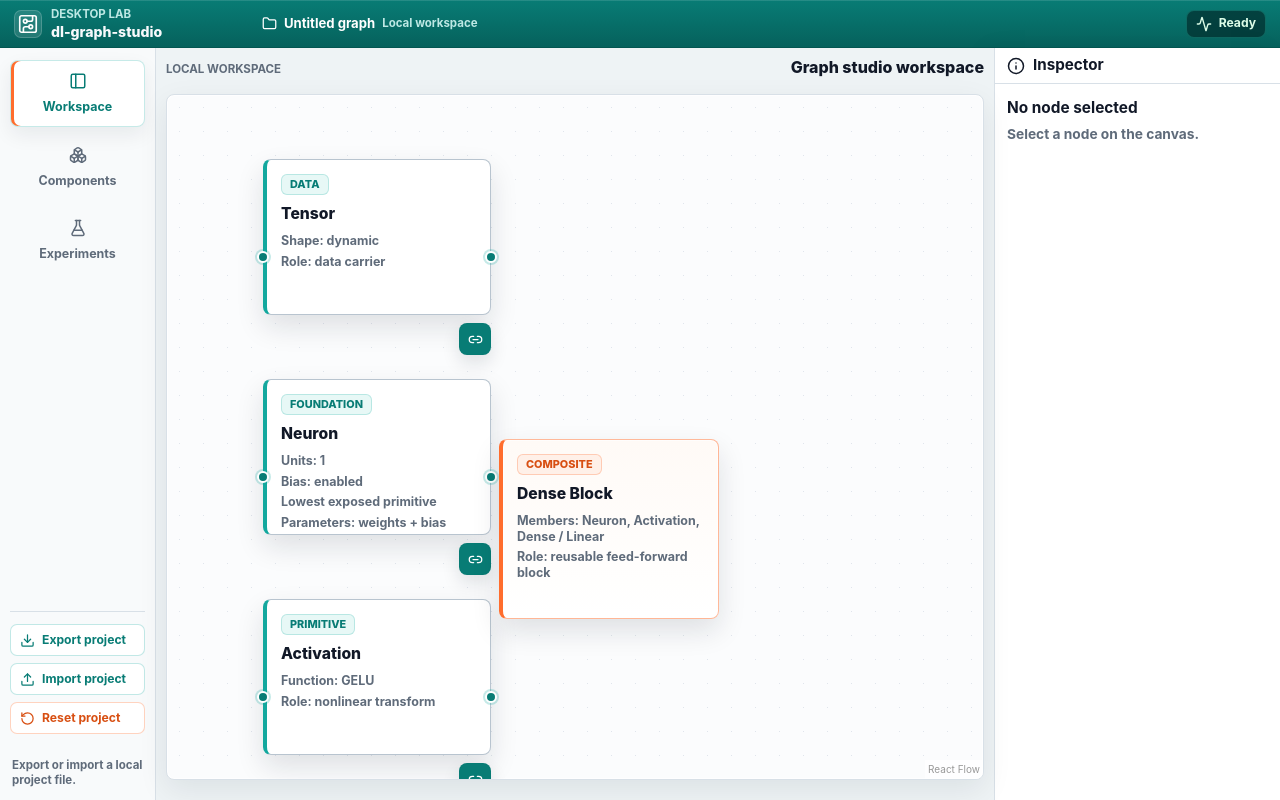
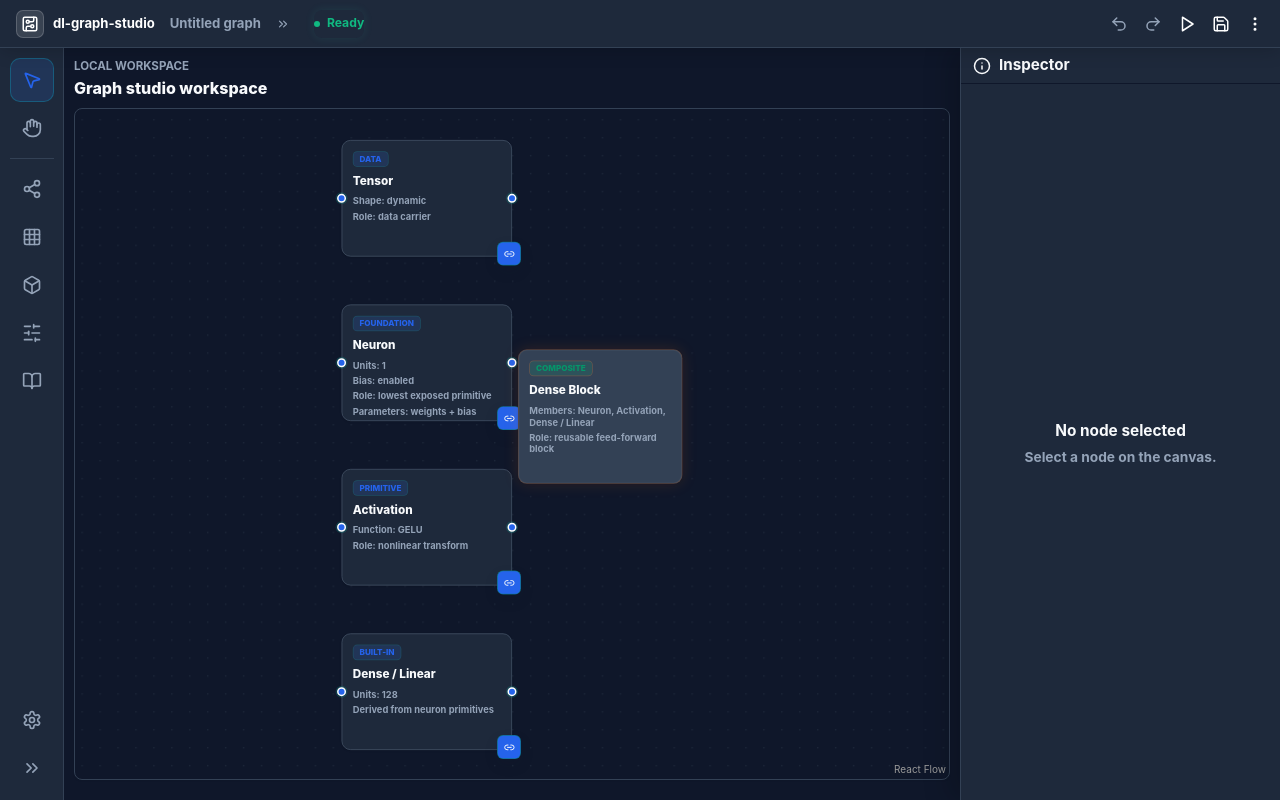
Before and after one commit to DoMo-98/dl-graph-studio, a React (Vite) app: page / in a window 1280 px wide. Built offline with nearby package versions, Linux system fonts and the light colour scheme.

Commit message:
fix: use logical coordinate size for canvas extents

```diff
--- a/src/App.tsx
+++ b/src/App.tsx
@@ -1,20 +1,36 @@
 import {
   Activity,
   AlertTriangle,
-  Boxes,
+  BookOpen,
+  Box,
+  ChevronsRight,
   CircuitBoard,
   Download,
-  FlaskConical,
   Folder,
+  Grid,
+  Hand,
   Info,
   Link2,
-  PanelLeft,
+  MousePointer2,
+  Play,
   RotateCcw,
+  Save,
+  Settings,
+  Share2,
+  SlidersHorizontal,
   Trash2,
+  Undo2,
+  Redo2,
   Upload,
   X,
+  MoreVertical,
+  Maximize,
+  Minimize,
+  Minus,
+  Plus,
+  Lock
 } from "lucide-react";
-import { useCallback, useEffect, useMemo, useRef, useState } from "react";
+import { useCallback, useMemo, useState } from "react";
 import type { ChangeEvent, KeyboardEvent } from "react";
 import {
   Background,
@@ -54,7 +70,7 @@ type ConnectionValidationResult =
   | { isValid: false; message: string };
 
 const defaultCanvasSize = { width: 960, height: 960 };
-const primitiveFlowNodeSize = { width: 228, height: 196 };
+const primitiveFlowNodeSize = { width: 228, height: 156 };
 const compositeFlowNodeSize = { width: 220, height: 180 };
 
 const primitiveNodes: PrimitiveNode[] = [
@@ -74,7 +90,7 @@ const primitiveNodes: PrimitiveNode[] = [
     type: "primitive",
     label: "Neuron",
     kind: "Foundation",
-    metadata: ["Lowest exposed primitive", "Parameters: weights + bias"],
+    metadata: ["Role: lowest exposed primitive", "Parameters: weights + bias"],
     parameters: [
       {
         id: "units",
@@ -430,8 +446,6 @@ const nodeTypes: NodeTypes = {
 };
 
 export function App() {
-  const canvasRef = useRef<HTMLElement | null>(null);
-  const [canvasSize, setCanvasSize] = useState(defaultCanvasSize);
   const [graphNodes, setGraphNodes] = useState<GraphNode[]>(
     createInitialGraphNodes,
   );
@@ -457,37 +471,10 @@ export function App() {
   const canvasNodeExtent = useMemo<CoordinateExtent>(
     () => [
       [0, 0],
-      [canvasSize.width, canvasSize.height],
+      [defaultCanvasSize.width, defaultCanvasSize.height],
     ],
-    [canvasSize],
+    [],
   );
-
-  useEffect(() => {
-    const canvasElement = canvasRef.current;
-
-    if (!canvasElement) {
-      return;
-    }
-
-    const updateCanvasSize = () => {
-      setCanvasSize({
-        width: canvasElement.clientWidth || defaultCanvasSize.width,
-        height: canvasElement.clientHeight || defaultCanvasSize.height,
-      });
-    };
-
-    updateCanvasSize();
-
-    if (typeof ResizeObserver === "undefined") {
-      return;
-    }
-
-    const resizeObserver = new ResizeObserver(updateCanvasSize);
-
-    resizeObserver.observe(canvasElement);
-
-    return () => resizeObserver.disconnect();
-  }, []);
 
   const updateNodeParameter = (
     nodeId: string,
@@ -797,16 +784,23 @@ export function App() {
             type: MarkerType.ArrowClosed,
             width: 16,
             height: 16,
-            color: "#087c75",
+            color: "#22d3ee",
           },
           style: {
-            stroke: "#087c75",
+            stroke: "#22d3ee",
             strokeWidth: 2,
+            filter: "drop-shadow(0 0 5px rgba(34, 211, 238, 0.4))",
           },
           labelBgPadding: [8, 4],
           labelBgBorderRadius: 6,
+          labelStyle: {
+            fill: "#f8fafc",
+            fontWeight: 600,
+          },
           labelBgStyle: {
-            fill: "#ffffff",
+            fill: "#0f172a",
+            stroke: "#334155",
+            strokeWidth: 1,
             fillOpacity: 0.96,
           },
         };
@@ -817,73 +811,68 @@ export function App() {
   return (
     <div className="app-shell">
       <header className="app-topbar">
-        <div className="brand-lockup">
-          <div className="brand-mark" aria-hidden="true">
-            <CircuitBoard size={22} strokeWidth={1.8} />
+        <div style={{ display: 'flex', gap: '24px', alignItems: 'center' }}>
+          <div className="brand-lockup">
+            <div className="brand-mark" aria-hidden="true">
+              <CircuitBoard size={18} strokeWidth={2} />
+            </div>
+            <div className="topbar-project" aria-label="Current project">
+              <span>dl-graph-studio</span>
+              <span style={{color: '#94a3b8', margin: '0 8px'}}>Untitled graph</span>
+              <ChevronsRight size={14} color="#94a3b8"/>
+            </div>
           </div>
-          <div>
-            <p className="eyebrow">desktop lab</p>
-            <h1>dl-graph-studio</h1>
+
+          <div className="status-pill" style={{background: 'transparent', border: 'none', color: '#10b981', padding: 0}}>
+            <div style={{width: 6, height: 6, borderRadius: '50%', background: '#10b981'}}></div>
+            <span>Ready</span>
           </div>
         </div>
 
-        <div className="topbar-project" aria-label="Current project">
-          <Folder size={15} aria-hidden="true" />
-          <span>Untitled graph</span>
-          <small>Local workspace</small>
-        </div>
-
-        <div className="status-pill">
-          <Activity size={16} aria-hidden="true" />
-          <span>Ready</span>
+        <div style={{display: 'flex', gap: '16px', alignItems: 'center'}}>
+           <Undo2 size={18} color="#94a3b8" />
+           <Redo2 size={18} color="#94a3b8" />
+           <Play size={18} color="#ffffff" />
+           <Save size={18} color="#ffffff" />
+           <MoreVertical size={18} color="#ffffff" />
         </div>
       </header>
 
       <main id="workspace" className="editor-shell" aria-label="Workspace">
         <aside className="sidebar" aria-label="Primary">
           <nav className="nav-list" aria-label="Workspace sections">
-            <a
-              className="nav-item active"
-              href="#workspace"
-              aria-current="page"
-            >
-              <PanelLeft size={18} aria-hidden="true" />
-              <span>Workspace</span>
+            <a className="nav-item active" href="#select" aria-current="page">
+              <MousePointer2 size={20} aria-hidden="true" />
             </a>
-            <a className="nav-item" href="#components">
-              <Boxes size={18} aria-hidden="true" />
-              <span>Components</span>
+            <a className="nav-item" href="#pan">
+              <Hand size={20} aria-hidden="true" />
             </a>
-            <a className="nav-item" href="#experiments">
-              <FlaskConical size={18} aria-hidden="true" />
-              <span>Experiments</span>
+            <div className="nav-separator"></div>
+            <a className="nav-item" href="#share">
+              <Share2 size={20} aria-hidden="true" />
+            </a>
+            <a className="nav-item" href="#grid">
+              <Grid size={20} aria-hidden="true" />
+            </a>
+            <a className="nav-item" href="#box">
+              <Box size={20} aria-hidden="true" />
+            </a>
+            <a className="nav-item" href="#sliders">
+              <SlidersHorizontal size={20} aria-hidden="true" />
+            </a>
+            <a className="nav-item" href="#book">
+              <BookOpen size={20} aria-hidden="true" />
             </a>
           </nav>
 
-          <div className="project-file-actions">
-            <button type="button" onClick={exportProject}>
-              <Download size={15} aria-hidden="true" />
-              <span>Export project</span>
-            </button>
-            <label className="project-file-import">
-              <Upload size={15} aria-hidden="true" />
-              <span>Import project</span>
-              <input
-                aria-label="Import project"
-                type="file"
-                accept=".dlgraph.json,.json,application/json"
-                onChange={importProject}
-              />
-            </label>
-            <button type="button" onClick={resetProject}>
-              <RotateCcw size={15} aria-hidden="true" />
-              <span>Reset project</span>
-            </button>
-          </div>
-
-          <p className={`project-file-status ${projectStatus.kind}`}>
-            {projectStatus.message}
-          </p>
+          <nav className="nav-list" aria-label="Utility actions" style={{marginTop: 'auto'}}>
+            <a className="nav-item" href="#settings">
+              <Settings size={20} aria-hidden="true" />
+            </a>
+            <a className="nav-item" href="#collapse">
+              <ChevronsRight size={20} aria-hidden="true" />
+            </a>
+          </nav>
         </aside>
 
         <section className="editor-main" aria-label="Project overview">
@@ -895,7 +884,6 @@ export function App() {
           <section
             className="graph-canvas"
             aria-label="Graph canvas"
-            ref={canvasRef}
           >
             <ReactFlow
               nodes={canvasNodes}
@@ -908,15 +896,18 @@ export function App() {
               nodesDraggable={true}
               nodesConnectable={true}
               elementsSelectable={false}
+              nodeExtent={canvasNodeExtent}
               panOnDrag={false}
               zoomOnScroll={false}
               zoomOnPinch={false}
               zoomOnDoubleClick={false}
               autoPanOnNodeDrag={false}
               preventScrolling={false}
+              fitView
+              fitViewOptions={{ padding: 0.1 }}
               defaultViewport={{ x: 0, y: 0, zoom: 1 }}
             >
-              <Background color="#d7dee6" gap={24} size={1} />
+              <Background color="var(--canvas-grid)" gap={24} size={2} />
             </ReactFlow>
 
             {canvasNodes.length === 0 ? (
@@ -981,7 +972,7 @@ export function App() {
 
           {selectedNode ? (
             <div className="inspector-details">
-              <span className="architecture-node-kind">
+              <span className={`architecture-node-kind${selectedNode.type === 'composite' ? ' composite-inspector-tag' : ''}`}>
                 {selectedNode.kind}
               </span>
               <h4>{selectedNode.label}</h4>
--- a/src/styles.css
+++ b/src/styles.css
@@ -1,7 +1,7 @@
 @import "tailwindcss";
 
 :root {
-  color-scheme: light;
+  color-scheme: dark;
   font-family:
     Inter,
     ui-sans-serif,
@@ -10,31 +10,32 @@
     BlinkMacSystemFont,
     "Segoe UI",
     sans-serif;
-  color: #111827;
-  background: #f4f6f8;
-  --surface: #ffffff;
-  --surface-raised: #f9fafb;
-  --surface-muted: #eef2f5;
-  --canvas: #fbfcfd;
-  --canvas-grid: #d7dee6;
-  --ink: #111827;
-  --ink-muted: #5f6b7a;
-  --ink-soft: #7a8696;
-  --border: #d8e0e7;
-  --border-strong: #b8c4cf;
-  --sidebar: #111827;
-  --sidebar-muted: #a8b3c2;
-  --accent: #ff6d2d;
-  --accent-strong: #d84f12;
-  --accent-soft: #fff0e8;
-  --teal: #13a89e;
-  --teal-strong: #087c75;
-  --teal-soft: #e7f8f6;
-  --danger: #b42318;
-  --danger-soft: #fff0ee;
-  --shadow-soft: 0 10px 30px rgb(17 24 39 / 8%);
-  --shadow-node: 0 12px 28px rgb(17 24 39 / 12%);
-  --focus-ring: 0 0 0 3px rgb(255 109 45 / 22%);
+  color: #f8fafc;
+  background: #0f172a;
+  --surface: #1e293b;
+  --surface-raised: #334155;
+  --surface-muted: #0f172a;
+  --canvas: #0f172a;
+  --canvas-grid: #1e293b;
+  --ink: #f8fafc;
+  --ink-muted: #94a3b8;
+  --ink-soft: #64748b;
+  --border: #334155;
+  --border-strong: #475569;
+  --sidebar: #1e293b;
+  --sidebar-muted: #0f172a;
+  --accent: #10b981; /* minimalist green */
+  --accent-strong: #059669;
+  --accent-soft: rgba(16, 185, 129, 0.15);
+  --teal: #3b82f6; /* minimalist blue */
+  --teal-strong: #2563eb;
+  --teal-soft: rgba(59, 130, 246, 0.15);
+  --danger: #ef4444;
+  --danger-soft: rgba(239, 68, 68, 0.15);
+  --topbar-bg: #1e293b;
+  --shadow-soft: 0 1px 2px 0 rgba(0, 0, 0, 0.05);
+  --shadow-node: 0 1px 3px 0 rgba(0, 0, 0, 0.1), 0 1px 2px -1px rgba(0, 0, 0, 0.1);
+  --focus-ring: 0 0 0 2px rgba(59, 130, 246, 0.4);
 }
 
 * {
@@ -59,42 +60,52 @@ a {
 }
 
 .app-shell {
-  display: grid;
-  min-height: 100vh;
-  grid-template-rows: 48px minmax(0, 1fr);
-  background: #eef3f5;
+  display: flex;
+  flex-direction: column;
+  height: 100vh;
+  overflow: hidden;
+  background: var(--surface-muted);
 }
 
 .app-topbar {
-  display: grid;
-  grid-template-columns: 232px minmax(0, 1fr) auto;
+  display: flex;
   align-items: center;
-  gap: 16px;
-  min-width: 0;
-  padding: 0 14px;
-  color: #f8fafc;
-  background: linear-gradient(180deg, #087c75 0%, #06615c 100%);
-  border-bottom: 1px solid rgb(3 79 74 / 82%);
-  box-shadow: 0 1px 0 rgb(255 255 255 / 12%) inset;
+  justify-content: space-between;
+  height: 48px;
+  padding: 0 16px;
+  color: #ffffff;
+  background: var(--topbar-bg);
+  border-bottom: 1px solid var(--border);
+  box-shadow: 0 1px 20px 0 rgba(0, 0, 0, 0.2);
+  z-index: 10;
+}
+
+.app-topbar svg {
+  cursor: pointer;
+  transition: opacity 0.15s;
+}
+
+.app-topbar svg:hover {
+  opacity: 0.7;
 }
 
 .editor-shell {
   display: grid;
-  grid-template-columns: 156px minmax(0, 1fr) 286px;
+  grid-template-columns: 64px minmax(0, 1fr) 320px; /* Narrow sidebar, main canvas, wide inspector */
+  flex: 1;
   min-height: 0;
-  height: calc(100vh - 48px);
   background: var(--surface-muted);
 }
 
 .sidebar {
   display: flex;
   flex-direction: column;
-  gap: 14px;
-  min-height: 0;
-  padding: 12px 10px;
-  color: var(--ink);
-  background: #f8fafb;
+  align-items: center;
+  gap: 8px;
+  padding: 10px 0;
+  background: var(--sidebar);
   border-right: 1px solid var(--border);
+  z-index: 5;
 }
 
 .brand-lockup {
@@ -127,7 +138,7 @@ a {
 
 .brand-lockup .eyebrow {
   margin-bottom: 1px;
-  color: #bde8e4;
+  color: var(--ink-muted);
 }
 
 h1,
@@ -166,24 +177,22 @@ h4 {
 
 .nav-list {
   display: grid;
-  gap: 7px;
+  gap: 4px;
+  padding: 0 10px;
 }
 
 .nav-item {
   display: grid;
-  grid-template-rows: 22px auto;
-  align-items: center;
-  justify-items: center;
-  gap: 6px;
-  min-height: 62px;
-  padding: 9px 6px;
+  place-items: center;
+  width: 44px;
+  height: 44px;
+  margin: 0 auto;
   color: var(--ink-muted);
   background: transparent;
   border: 1px solid transparent;
-  border-radius: 8px;
-  font-size: 0.78rem;
-  font-weight: 720;
-  text-align: center;
+  border-radius: 10px;
+  cursor: pointer;
+  transition: all 0.2s cubic-bezier(0.4, 0, 0.2, 1);
 }
 
 .nav-item:hover {
@@ -201,11 +210,14 @@ h4 {
 
 .nav-item.active {
   color: var(--teal-strong);
-  background: #ffffff;
-  border-color: rgb(19 168 158 / 24%);
-  box-shadow:
-    inset 3px 0 0 var(--accent),
-    0 8px 20px rgb(17 24 39 / 7%);
+  background: var(--teal-soft);
+  border-color: rgba(6, 182, 212, 0.3);
+}
+
+.nav-separator {
+  height: 1px;
+  margin: 4px 0;
+  background: var(--border);
 }
 
 .topbar-project {
@@ -238,12 +250,13 @@ h4 {
   min-height: 28px;
   padding: 0 9px;
   color: #dcfce7;
-  background: rgb(4 47 46 / 72%);
-  border: 1px solid rgb(45 212 191 / 28%);
+  background: rgba(4, 47, 46, 0.4);
+  border: 1px solid rgba(45, 212, 191, 0.3);
   border-radius: 8px;
   font-size: 0.76rem;
   font-weight: 700;
   white-space: nowrap;
+  box-shadow: 0 0 10px rgba(45, 212, 191, 0.1);
 }
 
 .editor-main {
@@ -254,15 +267,15 @@ h4 {
   min-height: 0;
   min-width: 0;
   padding: 10px;
-  background: #eef3f5;
+  background: transparent;
 }
 
 .workspace-context {
   display: flex;
-  align-items: baseline;
-  justify-content: space-between;
+  flex-direction: column;
+  align-items: flex-start;
   min-height: 26px;
-  gap: 12px;
+  gap: 4px;
 }
 
 .workspace-context .eyebrow {
@@ -277,8 +290,8 @@ h4 {
   margin: -10px -12px 12px;
   padding: 0 12px;
   color: var(--ink);
-  background: #ffffff;
-  border-bottom: 1px solid var(--border);
+  background: transparent;
+  border-bottom: 1px solid var(--surface-muted);
 }
 
 .meta-list {
@@ -331,13 +344,14 @@ h4 {
   width: 100%;
   padding: 0 9px;
   color: var(--teal-strong);
-  background: #ffffff;
-  border: 1px solid rgb(19 168 158 / 26%);
+  background: rgba(30, 41, 59, 0.4);
+  border: 1px solid rgba(6, 182, 212, 0.2);
   border-radius: 7px;
   font: inherit;
   font-size: 0.76rem;
   font-weight: 740;
   cursor: pointer;
+  transition: all 0.2s;
 }
 
 .project-file-actions button:last-child {
@@ -396,9 +410,7 @@ h4 {
   background: var(--canvas);
   border: 1px solid var(--border);
   border-radius: 8px;
-  box-shadow:
-    inset 0 0 0 1px rgb(255 255 255 / 86%),
-    var(--shadow-soft);
+  box-shadow: var(--shadow-soft);
 }
 
 .graph-canvas .react-flow {
@@ -408,8 +420,8 @@ h4 {
 }
 
 .graph-canvas .react-flow__attribution {
-  background: rgb(255 255 255 / 86%);
-  color: var(--ink-muted);
+  background: transparent;
+  color: var(--ink-soft);
 }
 
 .graph-canvas .react-flow__node.architecture-flow-node {
@@ -438,70 +450,69 @@ h4 {
   text-align: left;
   padding: 14px;
   color: var(--ink);
-  background: #ffffff;
+  background: var(--surface);
   border: 1px solid var(--border-strong);
-  border-left: 4px solid var(--teal);
-  border-radius: 8px;
+  border-radius: 12px;
   box-shadow: var(--shadow-node);
   outline: none;
   cursor: pointer;
+  transition: all 0.3s cubic-bezier(0.4, 0, 0.2, 1);
 }
 
 .architecture-node.composite-node {
   height: 180px;
-  background: linear-gradient(180deg, #fffaf6, #ffffff);
-  border-color: rgb(255 109 45 / 48%);
-  border-left-color: var(--accent);
+  background: var(--surface-raised);
+  border-color: rgba(249, 115, 22, 0.2);
   box-shadow:
-    inset 0 0 0 1px rgb(255 255 255 / 70%),
+    inset 0 0 0 1px rgba(255, 255, 255, 0.05),
+    0 0 20px rgba(249, 115, 22, 0.15),
     var(--shadow-node);
 }
 
 .architecture-node-shell {
   position: relative;
   display: grid;
-  gap: 8px;
 }
 
 .architecture-node:hover,
 .architecture-node:focus-visible,
 .architecture-node.selected {
-  border-color: var(--accent);
-  border-left-color: var(--accent);
-  outline: 2px solid rgb(255 109 45 / 86%);
-  outline-offset: 2px;
-  box-shadow: var(--shadow-node);
+  border-color: var(--teal-strong);
+  outline: none;
+
+  box-shadow: 0 0 25px rgba(6, 182, 212, 0.25), var(--shadow-node);
+  transform: none;
 }
 
 .architecture-node.moving {
-  border-color: var(--teal);
-  border-left-color: var(--teal-strong);
+  border-color: var(--teal-strong);
   box-shadow:
-    0 0 0 4px rgb(19 168 158 / 20%),
-    0 18px 36px rgb(17 24 39 / 16%);
+    0 0 0 4px rgba(6, 182, 212, 0.3),
+    0 25px 50px -12px rgba(0, 0, 0, 0.5);
   cursor: grabbing;
+  transform: none;
 }
 
 .architecture-node.connection-source {
-  border-color: var(--teal);
-  border-left-color: var(--teal-strong);
+  border-color: var(--teal-strong);
   box-shadow:
-    0 0 0 3px rgb(19 168 158 / 18%),
+    0 0 0 3px rgba(6, 182, 212, 0.3),
+    0 0 20px rgba(6, 182, 212, 0.2),
     var(--shadow-node);
 }
 
 .architecture-node.connection-target {
   border-color: var(--accent);
-  border-left-color: var(--accent);
 }
 
 .architecture-node.composite-node:hover,
 .architecture-node.composite-node:focus-visible,
 .architecture-node.composite-node.selected {
-  border-color: var(--accent);
+  border-color: var(--accent-strong);
   box-shadow:
-    var(--focus-ring),
-    inset 0 0 0 1px rgb(255 255 255 / 82%),
+    0 0 0 3px rgba(249, 115, 22, 0.4),
+    inset 0 0 0 1px rgba(255, 255, 255, 0.1),
+    0 0 30px rgba(249, 115, 22, 0.25),
     var(--shadow-node);
 }
 
@@ -553,6 +564,10 @@ h4 {
 }
 
 .connection-controls {
+  position: absolute;
+  bottom: -12px;
+  right: -12px;
+  z-index: 10;
   display: flex;
   justify-content: flex-end;
 }
@@ -580,13 +595,13 @@ h4 {
 }
 
 .connection-button.cancel {
-  background: var(--accent);
-  border-color: rgb(255 109 45 / 72%);
+  background: var(--danger);
+  border-color: rgba(239, 68, 68, 0.6);
 }
 
 .connection-drawer {
   overflow: hidden;
-  background: #ffffff;
+  background: var(--surface);
   border: 1px solid var(--border);
   border-radius: 8px;
   box-shadow: var(--shadow-soft);
@@ -648,10 +663,11 @@ h4 {
   height: 26px;
   place-items: center;
   color: var(--danger);
-  background: rgb(255 255 255 / 86%);
-  border: 1px solid rgb(180 35 24 / 22%);
+  background: var(--danger-soft);
+  border: 1px solid rgba(239, 68, 68, 0.25);
   border-radius: 7px;
   cursor: pointer;
+  transition: all 0.2s;
 }
 
 .connection-delete-button:hover,
@@ -673,11 +689,11 @@ h4 {
   gap: 8px;
   width: min(540px, calc(100% - 36px));
   padding: 10px 12px;
-  color: var(--accent-strong);
-  background: rgb(255 240 232 / 96%);
-  border: 1px solid rgb(255 109 45 / 30%);
+  color: #fbbf24;
+  background: rgba(120, 80, 0, 0.35);
+  border: 1px solid rgba(251, 191, 36, 0.3);
   border-radius: 8px;
-  box-shadow: 0 12px 28px rgb(17 24 39 / 10%);
+  box-shadow: 0 12px 28px rgba(0, 0, 0, 0.25);
   font-size: 0.84rem;
   font-weight: 720;
   line-height: 1.3;
@@ -689,12 +705,15 @@ h4 {
 }
 
 .inspector-panel {
+  display: flex;
+  flex-direction: column;
   min-height: 0;
   overflow: auto;
   padding: 10px 12px;
-  background: #ffffff;
+  background: var(--sidebar);
   border-left: 1px solid var(--border);
-  box-shadow: -10px 0 26px rgb(17 24 39 / 4%);
+  box-shadow: -10px 0 26px rgba(0, 0, 0, 0.2);
+  z-index: 5;
 }
 
 .inspector-details {
@@ -721,10 +740,18 @@ h4 {
   list-style: none;
 }
 
+.inspector-details .architecture-node-kind.composite-inspector-tag {
+  color: var(--accent-strong);
+  background: var(--accent-soft);
+  border-color: rgb(255 109 45 / 28%);
+}
+
 .parameter-form {
   display: grid;
   gap: 10px;
-  padding-top: 4px;
+  padding-top: 12px;
+  margin-top: 4px;
+  border-top: 1px solid var(--border);
 }
 
 .parameter-control {
@@ -774,7 +801,12 @@ h4 {
 }
 
 .inspector-empty {
-  display: grid;
+  display: flex;
+  flex-direction: column;
+  align-items: center;
+  justify-content: center;
+  margin: auto;
+  text-align: center;
   gap: 6px;
   color: var(--ink-muted);
 }
@@ -806,15 +838,15 @@ h4 {
   gap: 14px;
   padding: 16px;
   color: var(--ink-muted);
-  background: rgb(255 255 255 / 88%);
-  border: 1px solid rgb(216 224 231 / 86%);
+  background: var(--surface);
+  border: 1px solid var(--border);
   border-radius: 8px;
-  box-shadow: 0 12px 30px rgb(17 24 39 / 10%);
+  box-shadow: 0 12px 30px rgba(0, 0, 0, 0.3);
   pointer-events: none;
 }
 
 .canvas-empty-state svg {
-  color: var(--accent);
+  color: var(--ink-soft);
 }
 
 .canvas-empty-state p {
```
Also changed, not shown: 2 other files (tests, documents, lock files or other folders).
